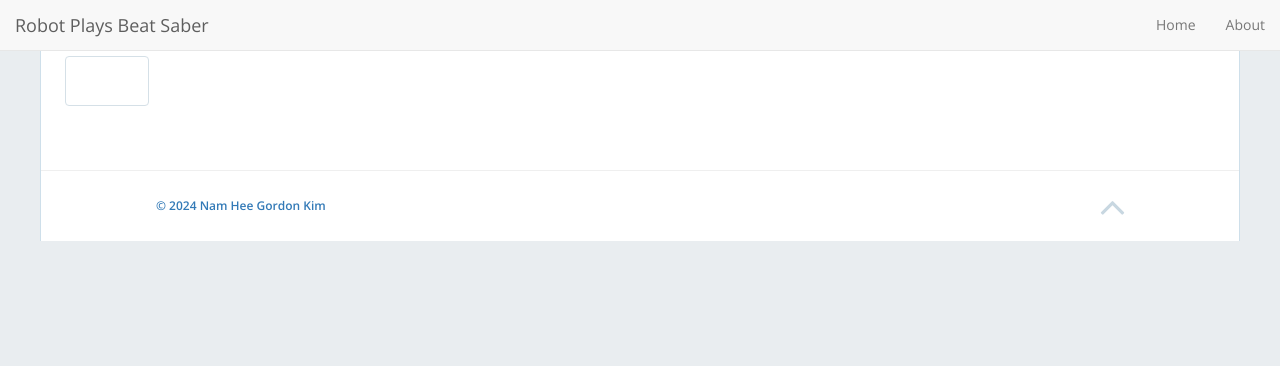
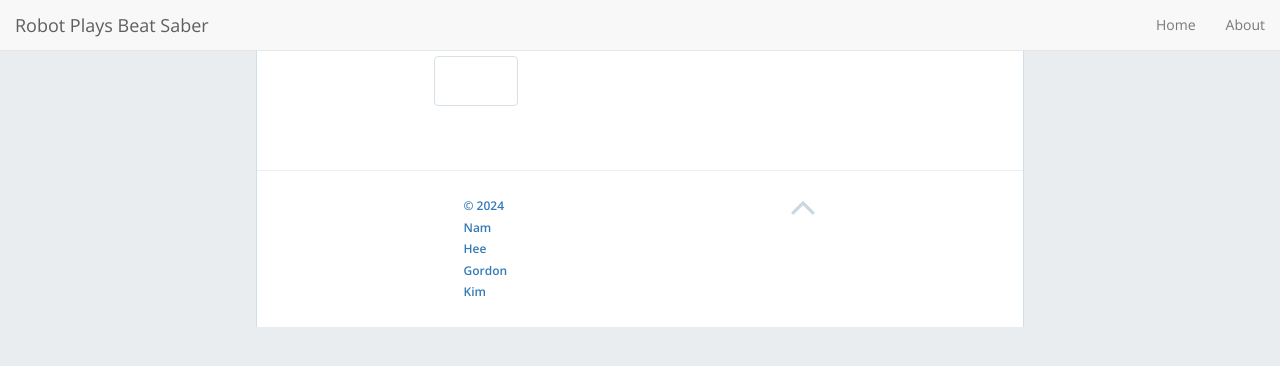
Before and after one commit to robot-plays-beatsaber/robot-plays-beatsaber.github.io, a Jekyll site: the page built from CHANGELOG.md, in a window 1280 px wide. Shown: the top 366 px of the page. Built offline with Jekyll 4.4.1, drawn with Linux system fonts in a browser that asks for light colours; nearby versions of some CDN libraries; our own code applies the rules of GitHub Pages for plain Markdown files.

Commit message:
margins for mobile

```diff
--- a/css/style.scss
+++ b/css/style.scss
@@ -26,9 +26,9 @@ $secondary: #FF7B7B;
 	1.0 Defaults
 --------------------------------------------------------------*/
 
-@media (min-width: 1200px) {
+@media (min-width: 800px) {
   .container {
-    width: 1200px;
+    width: 60%;
   }
 }
 
```
